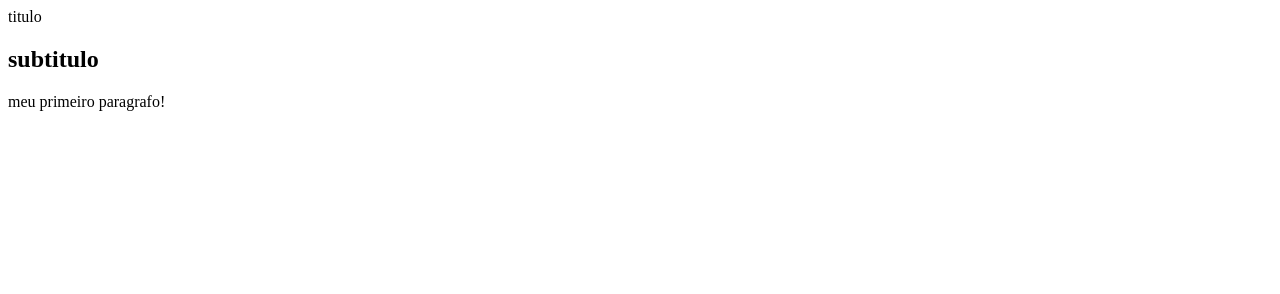
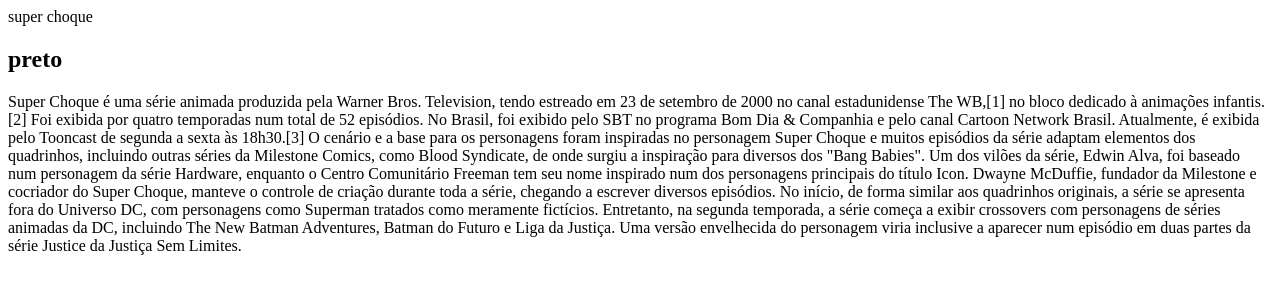
Before and after one commit to kauan-nogueira7/meublog1d, a plain HTML site: page index.html in a window 1280 px wide. Drawn offline with Linux system fonts and the light colour scheme.

Commit message:
criaçao do primeiro conteudo

```diff
--- a/index.html
+++ b/index.html
@@ -6,8 +6,12 @@
     <title>Document</title>
 </head>
 <body>
-    <h1.>titulo</h1.>
-    <h2>subtitulo</h2>
-    <p>meu primeiro paragrafo!</p>
+    <h1.>super choque</h1.>
+    <h2>preto</h2>
+    <p></p>
 </body>
-</html>
+</html>Super Choque é uma série animada produzida pela Warner Bros. Television, tendo estreado em 23 de setembro de 2000 no canal estadunidense The WB,[1] no bloco dedicado à animações infantis.[2] Foi exibida por quatro temporadas num total de 52 episódios. No Brasil, foi exibido pelo SBT no programa Bom Dia & Companhia e pelo canal Cartoon Network Brasil. Atualmente, é exibida pelo Tooncast de segunda a sexta às 18h30.[3]
+
+O cenário e a base para os personagens foram inspiradas no personagem Super Choque e muitos episódios da série adaptam elementos dos quadrinhos, incluindo outras séries da Milestone Comics, como Blood Syndicate, de onde surgiu a inspiração para diversos dos "Bang Babies". Um dos vilões da série, Edwin Alva, foi baseado num personagem da série Hardware, enquanto o Centro Comunitário Freeman tem seu nome inspirado num dos personagens principais do título Icon.
+
+Dwayne McDuffie, fundador da Milestone e cocriador do Super Choque, manteve o controle de criação durante toda a série, chegando a escrever diversos episódios. No início, de forma similar aos quadrinhos originais, a série se apresenta fora do Universo DC, com personagens como Superman tratados como meramente fictícios. Entretanto, na segunda temporada, a série começa a exibir crossovers com personagens de séries animadas da DC, incluindo The New Batman Adventures, Batman do Futuro e Liga da Justiça. Uma versão envelhecida do personagem viria inclusive a aparecer num episódio em duas partes da série Justice da Justiça Sem Limites.
```
